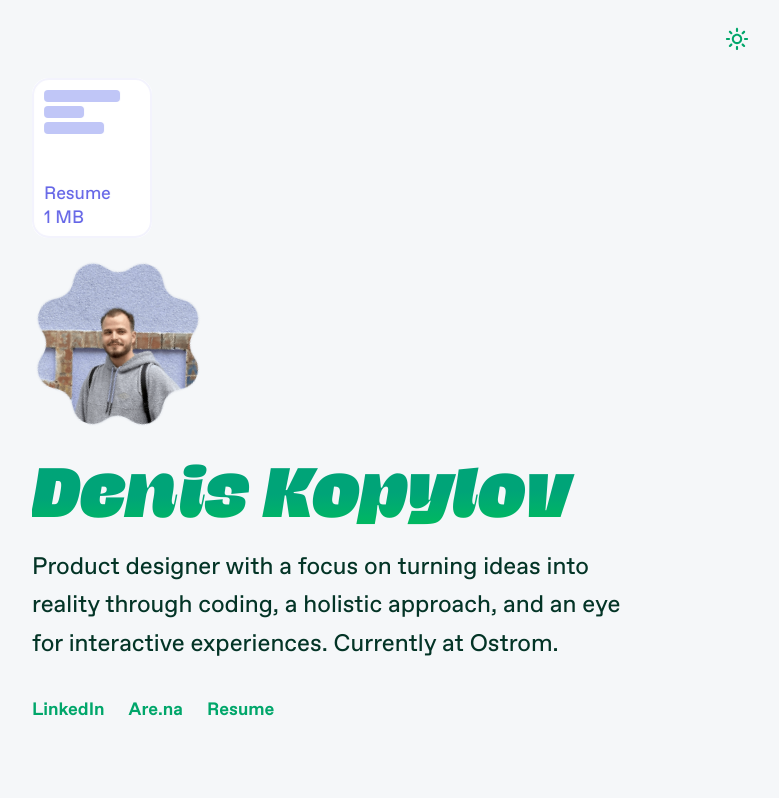
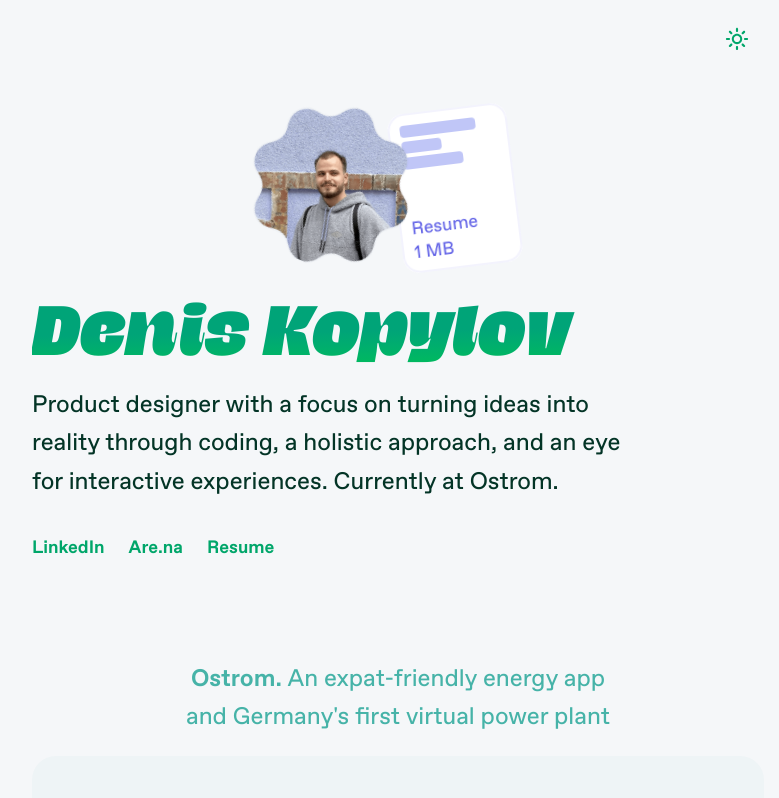
Before and after one commit to kplv/portfolio, a Next.js app: page / in a window 1280 px wide. Shown: the top 798 px of the page, without its empty margins (242-1021 px from the left). Built offline with nearby package versions, Linux system fonts and the light colour scheme; no server answers.

Commit message:
new: horizontal cards block

```diff
--- /dev/null
+++ b/src/components/cards-horizontall-view/cards-horizontall-view.module.css
@@ -0,0 +1,31 @@
+.root {
+  width: 100%;
+  display: flex;
+  justify-content: center;
+  padding-block: 24px;
+}
+
+.cardsRow {
+  position: relative;
+  display: flex;
+  align-items: center;
+  justify-content: center;
+  width: fit-content;
+  /* Nudge left so the pair reads centered (document extends right; less overlap shifts right) */
+  transform: translateX(-16px);
+}
+
+.avatarItem {
+  position: relative;
+  transform-origin: center;
+  will-change: transform;
+}
+
+.documentItem {
+  position: relative;
+  /* ~15% of 120px card width ≈ 18px horizontal overlap with avatar */
+  margin-left: -18px;
+  margin-top: 6px;
+  transform-origin: center center;
+  will-change: transform;
+}
--- /dev/null
+++ b/src/components/cards-horizontall-view/cards-horizontall-view.tsx
@@ -0,0 +1,82 @@
+'use client';
+
+import { useState } from 'react';
+import { motion, useReducedMotion } from 'motion/react';
+import { DocumentLink } from '@/components/document-link';
+import { MaskedAvatar } from '@/components/masked-avatar';
+import styles from './cards-horizontall-view.module.css';
+
+const SNAPPY_SPRING = {
+  type: 'spring' as const,
+  stiffness: 420,
+  damping: 15,
+  mass: 0.55,
+};
+
+export interface CardsHorizontallViewProps {
+  avatarSrc: string;
+  documentSrc: string;
+  downloadFileName: string;
+  className?: string;
+}
+
+export function CardsHorizontallView({
+  avatarSrc,
+  documentSrc,
+  downloadFileName,
+  className,
+}: CardsHorizontallViewProps) {
+  const shouldReduceMotion = useReducedMotion();
+  const [isDocumentHovered, setIsDocumentHovered] = useState(false);
+  const [isDocumentFocusVisible, setIsDocumentFocusVisible] = useState(false);
+  const [isAvatarHovered, setIsAvatarHovered] = useState(false);
+
+  const isDocumentActive = isDocumentHovered || isDocumentFocusVisible;
+  const documentScale = shouldReduceMotion ? 1 : isDocumentActive ? 1.1 : 1;
+  const avatarScale = shouldReduceMotion ? 1 : isAvatarHovered ? 1.1 : 1;
+
+  return (
+    <div className={[styles.root, className].filter(Boolean).join(' ')}>
+      <div className={styles.cardsRow}>
+        <motion.div
+          className={styles.avatarItem}
+          animate={{
+            scale: avatarScale,
+            zIndex: isDocumentActive ? 1 : 2,
+          }}
+          transition={shouldReduceMotion ? { duration: 0 } : SNAPPY_SPRING}
+          onHoverStart={() => setIsAvatarHovered(true)}
+          onHoverEnd={() => setIsAvatarHovered(false)}
+        >
+          <MaskedAvatar src={avatarSrc} size={164} />
+        </motion.div>
+
+        <motion.div
+          className={styles.documentItem}
+          animate={{
+            scale: documentScale,
+            rotate: isDocumentHovered ? -2 : -7,
+            zIndex: isDocumentActive ? 3 : 1,
+          }}
+          transition={shouldReduceMotion ? { duration: 0 } : SNAPPY_SPRING}
+          onHoverStart={() => setIsDocumentHovered(true)}
+          onHoverEnd={() => setIsDocumentHovered(false)}
+          onFocusCapture={(event) => {
+            const target = event.target;
+            if (target instanceof HTMLElement && target.matches(':focus-visible')) {
+              setIsDocumentFocusVisible(true);
+            }
+          }}
+          onBlurCapture={() => {
+            setIsDocumentFocusVisible(false);
+          }}
+        >
+          <DocumentLink
+            src={documentSrc}
+            downloadFileName={downloadFileName}
+          />
+        </motion.div>
+      </div>
+    </div>
+  );
+}
--- /dev/null
+++ b/src/components/cards-horizontall-view/index.ts
@@ -0,0 +1,4 @@
+export {
+  CardsHorizontallView,
+  type CardsHorizontallViewProps,
+} from './cards-horizontall-view';
--- a/src/components/home-client/home-client.module.css
+++ b/src/components/home-client/home-client.module.css
@@ -20,12 +20,10 @@
   padding: 16px 0;
 }
 
-.maskedAvatarWrap {
+.cardsHorizontallViewWrap {
   display: flex;
   flex-direction: column;
-  align-items: flex-start;
-  gap: 20px;
+  align-items: stretch;
   justify-content: flex-start;
   width: 100%;
-  padding-bottom: 24px;
 }
--- a/src/components/home-client/home-client.tsx
+++ b/src/components/home-client/home-client.tsx
@@ -4,8 +4,7 @@
 import { motion, AnimatePresence, useReducedMotion } from 'motion/react';
 import { useTheme } from 'next-themes';
 import { Button } from '@/components/button';
-import { DocumentLink } from '@/components/document-link';
-import { MaskedAvatar } from '@/components/masked-avatar';
+import { CardsHorizontallView } from '@/components/cards-horizontall-view';
 import { IntroText } from '@/components/intro-text';
 import { ProjectList } from '@/components/project-list';
 import { SocialLink } from '@/components/social-link/social-link';
@@ -119,12 +118,12 @@
             <motion.div className={styles.toolbar} variants={BLUR_ITEM}>
               <Button themeSwitch />
             </motion.div>
-            <motion.div className={styles.maskedAvatarWrap} variants={BLUR_ITEM}>
-              <DocumentLink
-                src="/Denis Kopylov-CV.pdf"
+            <motion.div className={styles.cardsHorizontallViewWrap} variants={BLUR_ITEM}>
+              <CardsHorizontallView
+                avatarSrc="/images/denis-image.png"
+                documentSrc="/Denis Kopylov-CV.pdf"
                 downloadFileName="Denis Kopylov, Sr. Product Designer"
               />
-              <MaskedAvatar src="/images/denis-image.png" />
             </motion.div>
             <motion.div variants={BLUR_ITEM}>
               <IntroText
```
